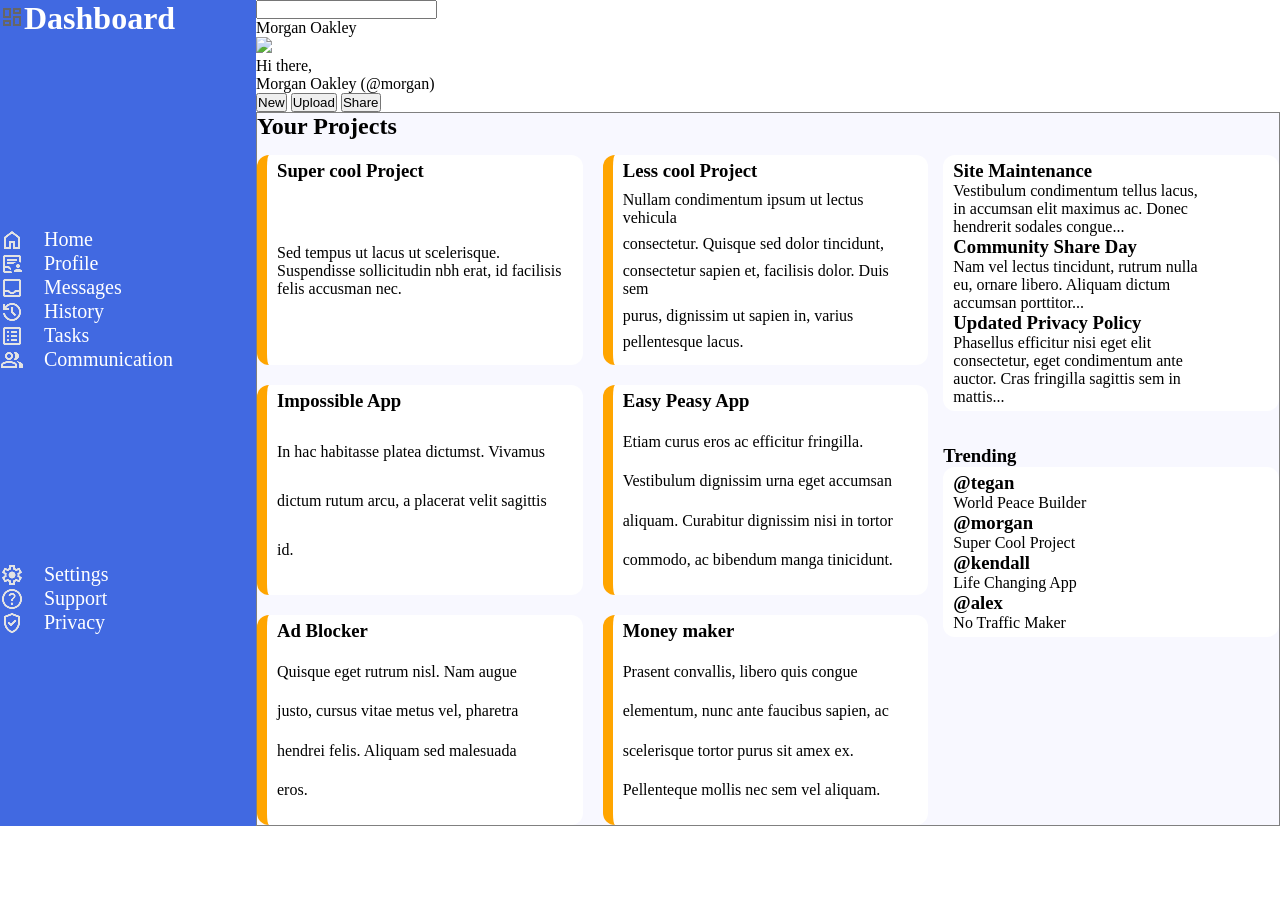
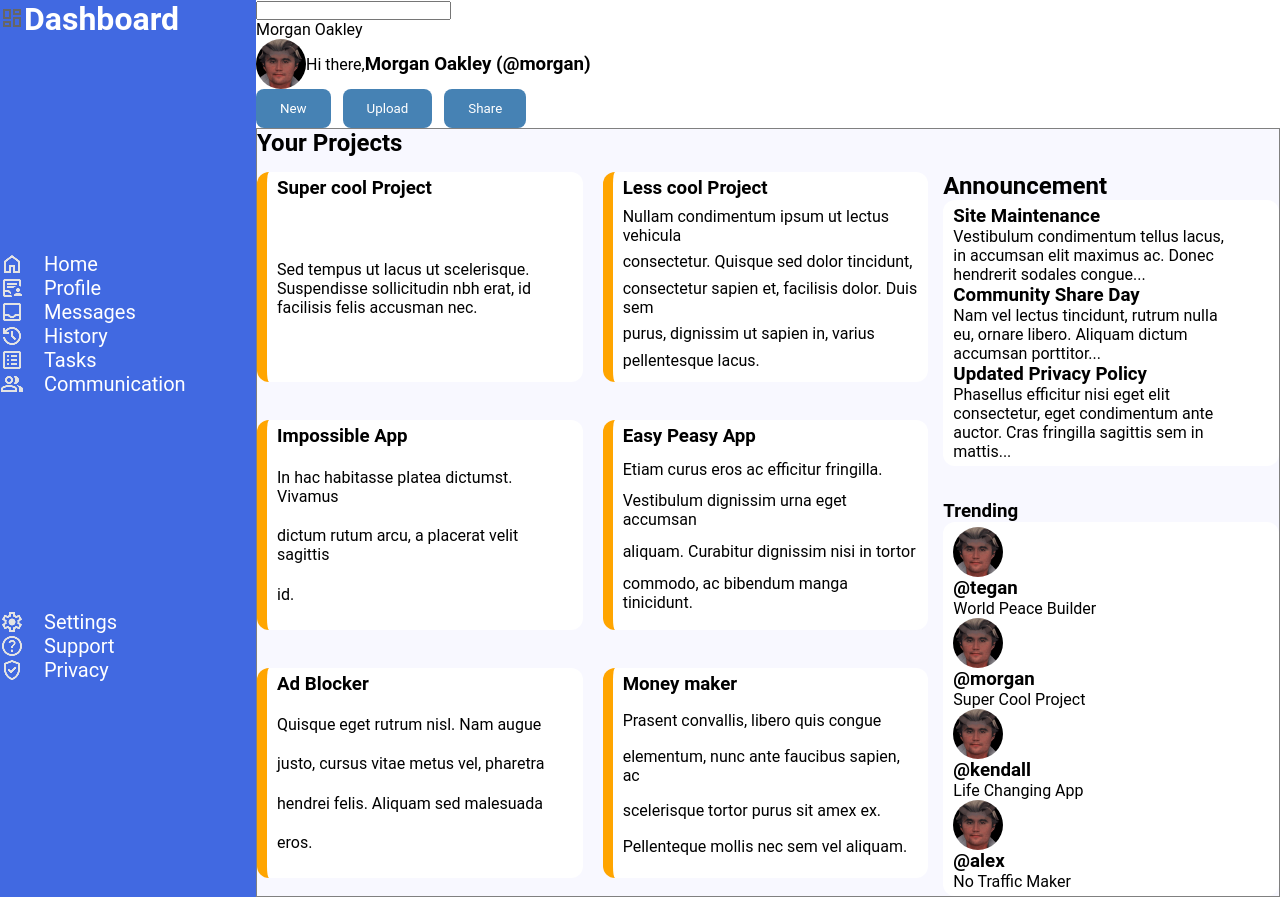
Before and after one commit to t0dii/TOP-AdminDashboard, a plain HTML site: page index.html in a window 1280 px wide. Before the commit the page ends 826 px from the top, so only its background shows below. Drawn offline with Linux system fonts and the light colour scheme.

Commit message:
fixing header styling

```diff
--- a/index.html
+++ b/index.html
@@ -17,9 +17,9 @@
 
             <div class="bottom-header">
                 <div class="header-content">
-                    <img src="#">
+                    <img src="temporary.png" alt="avatar" class="avatar">
                     <p>Hi there,</p>
-                    <p>Morgan Oakley (@morgan)</p>
+                    <h3>Morgan Oakley (@morgan)</h3>
                 </div>
 
                 <div class="header-buttons">
@@ -96,6 +96,7 @@
             </section>
 
             <section class="announcement-cards">
+                <h1> Announcement </h1>
                 <div class="announcement">
                     <h3 class="title-announcement">Site Maintenance</h3>
                     <p>Vestibulum condimentum tellus lacus,</p>
@@ -118,12 +119,19 @@
                     <h3>Trending</h3>
                 </div>
                 <div class="trending">
+                    <img src="temporary.png" alt="avatar" class="avatar-trend">
                     <h3 class="title-trending">@tegan</h3>
                     <p>World Peace Builder</p>
+
+                    <img src="temporary.png" alt="avatar" class="avatar-trend">
                     <h3 class="title-trending">@morgan</h3>
                     <p>Super Cool Project</p>
+
+                    <img src="temporary.png" alt="avatar" class="avatar-trend">
                     <h3 class="title-trending">@kendall</h3>
                     <p>Life Changing App</p>
+
+                    <img src="temporary.png" alt="avatar" class="avatar-trend">
                     <h3 class="title-trending">@alex</h3>
                     <p>No Traffic Maker</p>
                 </div>
--- a/style.css
+++ b/style.css
@@ -3,8 +3,8 @@
     margin: 0;
 }
 
-h3 + p{
-    margin-top: 0;
+body, button, input{
+    font-family: 'Roboto', sans-serif;
 }
 
 .container{
@@ -16,6 +16,30 @@ h3 + p{
 .header{
     display: grid;
     background-color: white;
+}
+
+.avatar {
+ vertical-align: middle;
+ width: 50px;
+ height: 50px;
+ border-radius: 50%;
+}
+
+.header-content{
+    display: flex;
+    align-items: center;
+}
+.header-buttons{
+    display: flex;
+    gap: 12px;
+}
+
+.header-buttons button{
+    color: white;
+    background-color: steelblue;
+    padding: 12px 24px;
+    border-radius: 8px;
+    border: none;
 }
 
 .side-bar{
@@ -71,6 +95,10 @@ h3 + p{
     text-align: left;
 
 }
+
+.announcement-cards{
+    display: grid;
+}
 .announcement-header{
     display: grid;
     grid-column: 1/-1
@@ -88,3 +116,11 @@ h3 + p{
     display: grid;
     padding-top: 10%;
 }
+
+.avatar-trend{
+    vertical-align: middle;
+    width: 50px;
+    height: 50px;
+    border-radius: 50%;
+
+}
```
